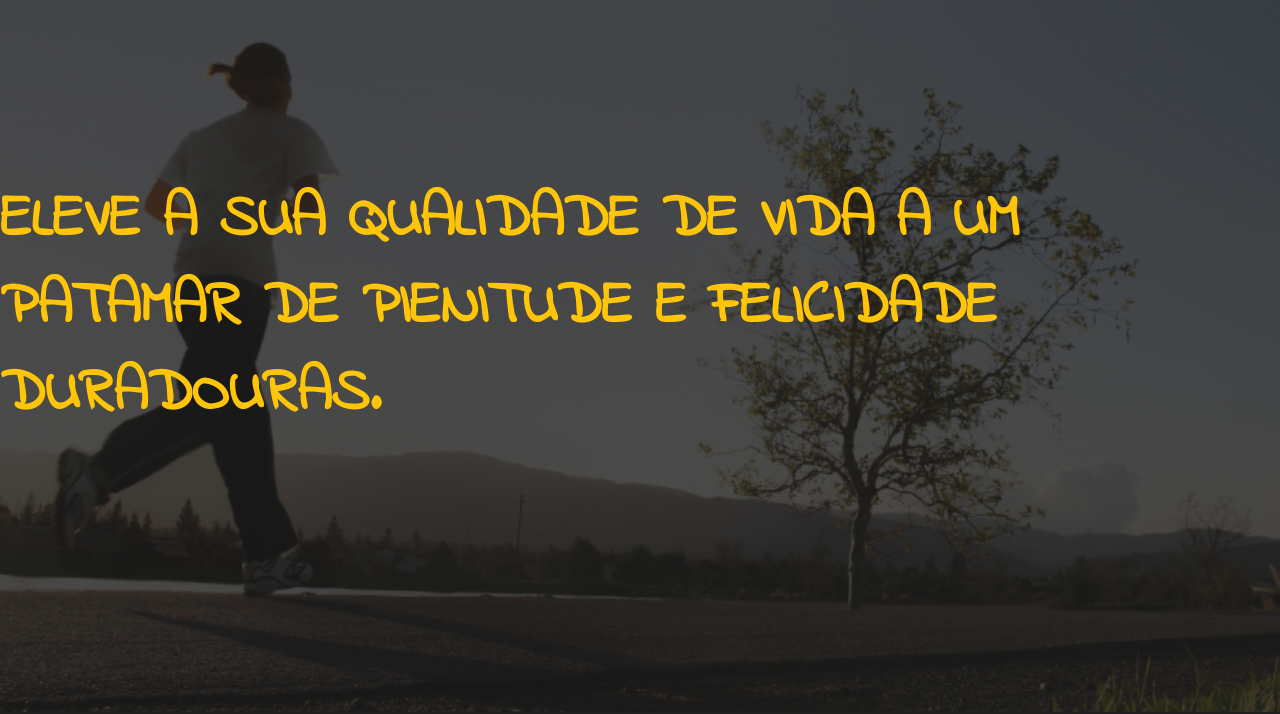
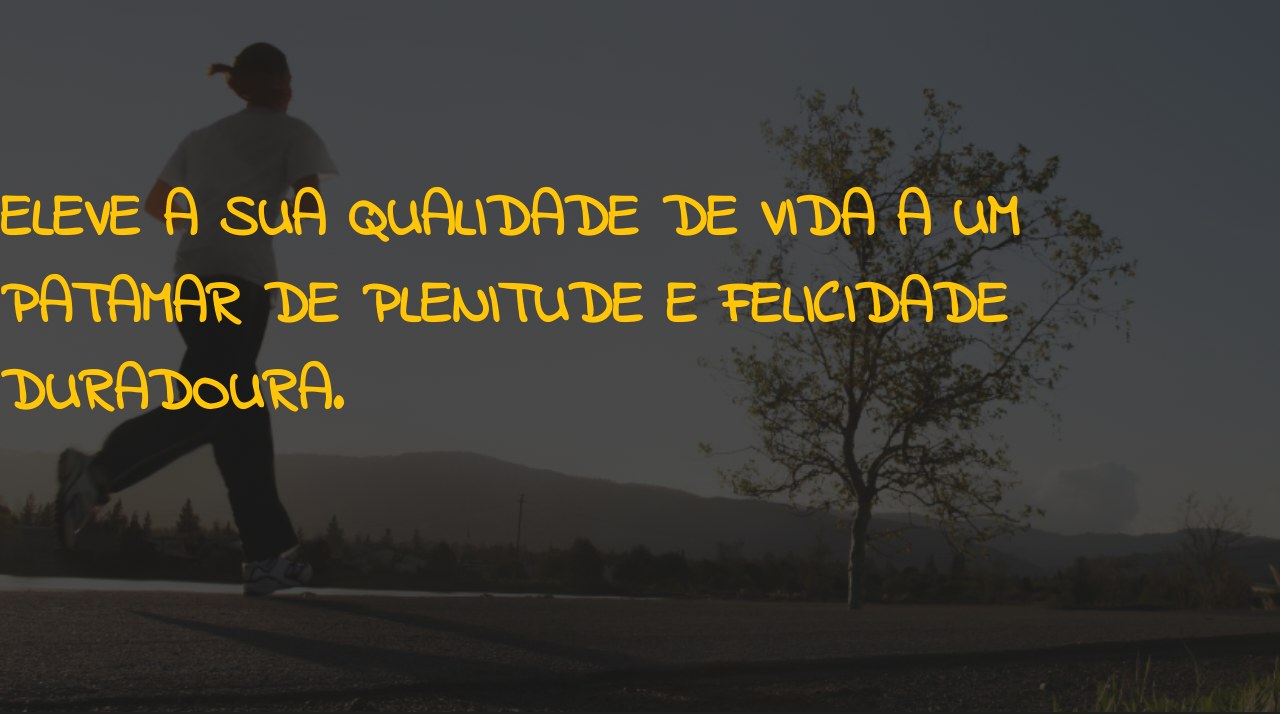
Before and after one commit to Julioribeiroo/DomNeryFarma, a plain HTML site: page index.html in a window 1280 px wide. Shown: the part 88-802 px from the top of the page. Drawn offline with Linux system fonts and the light colour scheme.

```diff
--- a/index.html
+++ b/index.html
@@ -38,7 +38,7 @@
     <section class="first-section" id="home">
 
         <div class="conteudo-principal">
-            <h1>Eleve a sua qualidade de vida a um patamar de pienitude e felicidade duradouras.</h1>
+            <h1>Eleve a sua qualidade de vida a um patamar de plenitude e felicidade duradoura.</h1>
             <div class="btn">
 
             </div>
```
